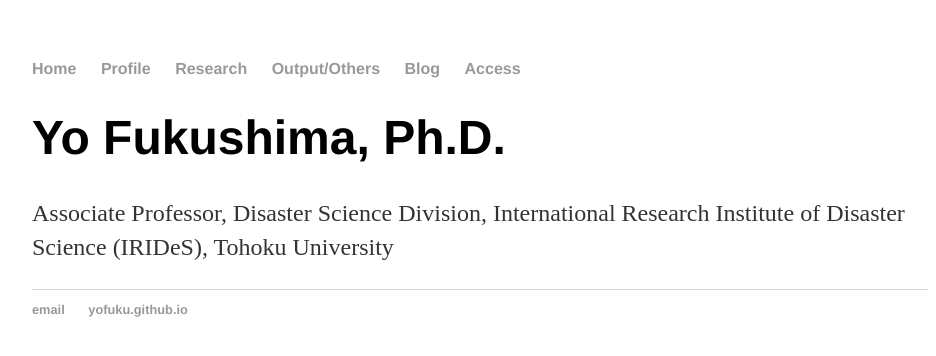
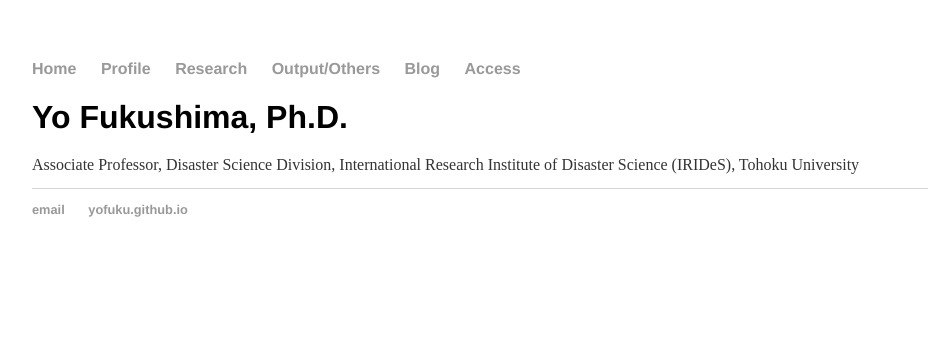
Before and after one commit to yofuku/yofuku.github.io, a Jekyll site: the page built from index.html, in a window 1280 px wide. Shown: the top 356 px of the page, without its empty margins (160-1096 px from the left). Built offline with Jekyll 4.4.1, drawn with Linux system fonts in a browser that asks for light colours.

Commit message:
Update main.css

```diff
--- a/css/main.css
+++ b/css/main.css
@@ -20,12 +20,12 @@
     text-decoration: underline;
 }
 h1 {
-    font-size: 3em;
+    font-size: 2em;
     font-family: helvetica, arial, 'hiragino kaku gothic pro', meiryo, 'ms pgothic', sans-serif;
 }
 p {
-    font-size: 1.5em;
-    line-height: 1.4em;
+    font-size: 1em;
+    line-height: 0.9em;
     color: #333;
 }
 footer {
@@ -35,7 +35,7 @@
 
 ul.posts {
     margin: 20px auto 40px;
-    font-size: 1.5em;
+    font-size: 1em;
 }
 
 ul.posts li {
```
